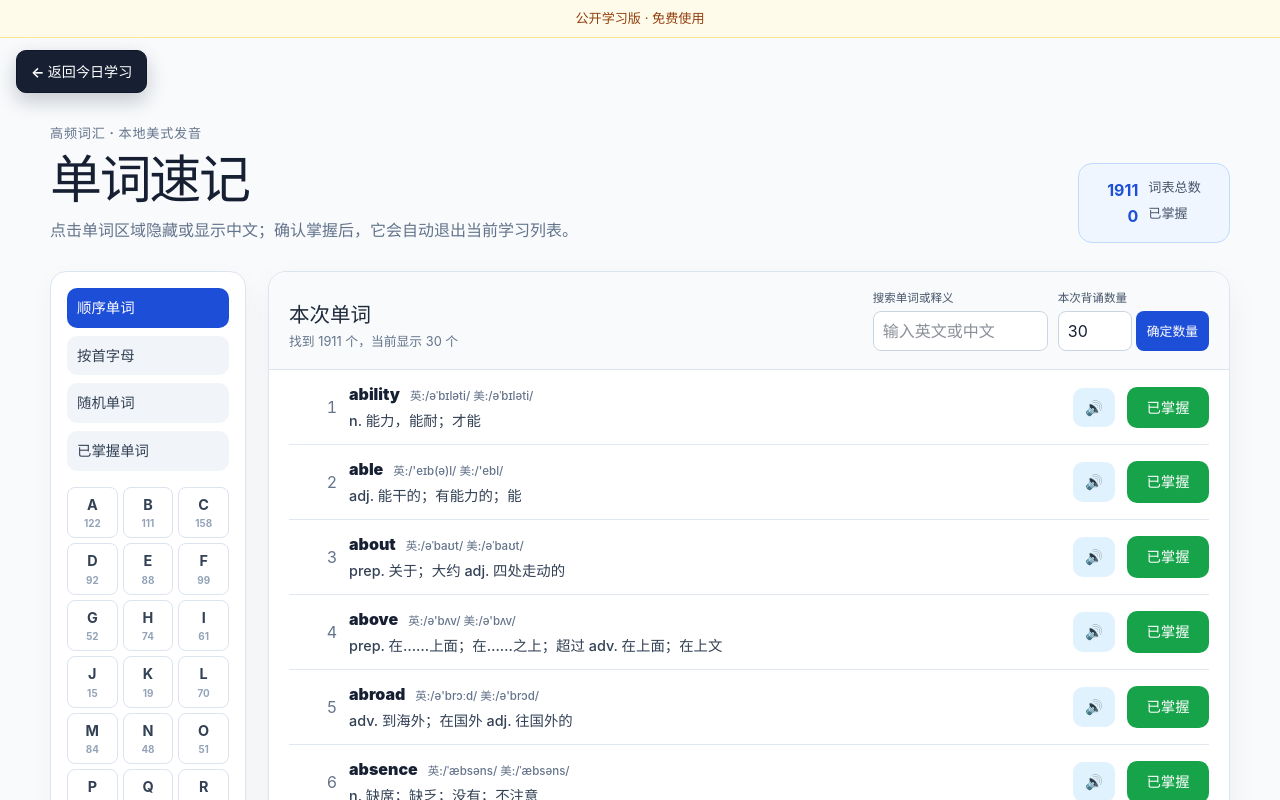
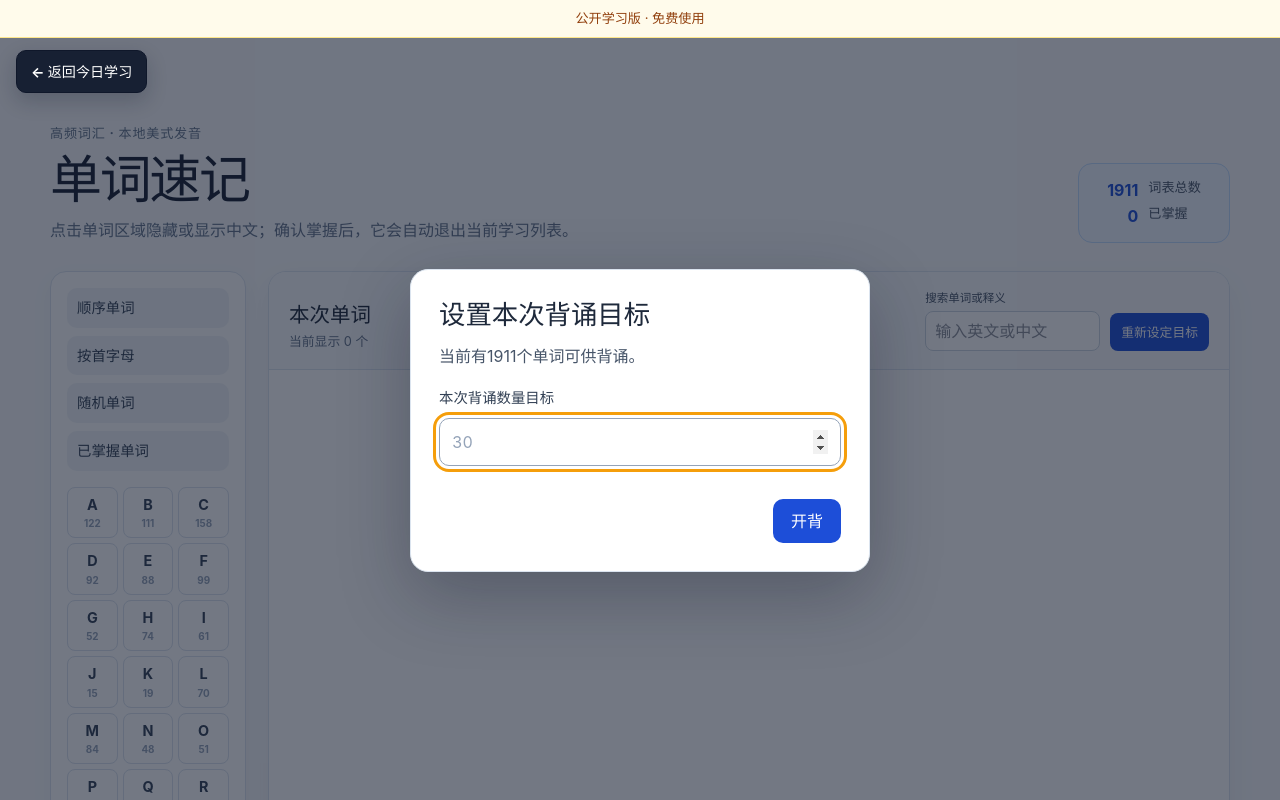
Before and after one commit to yechun1993/English-lern, a React (Vite) app in the folder web/: page / in a window 1280 px wide. Both pictures are taken after a click on the button "单词速记". Shown: the top 800 px of the page. Built offline with nearby package versions, Linux system fonts and the light colour scheme.

Commit message:
feat: add fixed word study sessions

```diff
--- a/web/src/features/WordQuickStudy.css
+++ b/web/src/features/WordQuickStudy.css
@@ -145,26 +145,24 @@
 
 .word-list-controls {
   display: flex;
+  flex-wrap: wrap;
   align-items: flex-end;
   justify-content: flex-end;
   gap: 10px;
 }
 
-.word-search-field,
-.word-limit-form {
+.word-search-field {
   display: grid;
   gap: 4px;
 }
 
-.word-search-field span,
-.word-limit-form label {
+.word-search-field span {
   color: #475569;
   font-size: 0.72rem;
   font-weight: 700;
 }
 
-.word-search-field input,
-.word-limit-form input {
+.word-search-field input {
   min-height: 38px;
   padding: 7px 9px;
   border: 1px solid #cbd5e1;
@@ -178,19 +176,7 @@
   width: 175px;
 }
 
-.word-limit-form {
-  grid-template-columns: 74px auto;
-}
-
-.word-limit-form label {
-  grid-column: 1 / -1;
-}
-
-.word-limit-form input {
-  width: 74px;
-}
-
-.word-limit-form button,
+.word-session-button,
 .word-rerandom-button {
   width: auto;
   min-height: 38px;
@@ -198,6 +184,20 @@
   border-radius: 8px;
   background: #1d4ed8;
   font-size: 0.8rem;
+}
+
+.word-list-toolbar .word-batch-progress {
+  margin: 6px 0;
+  color: #1d4ed8;
+  font-weight: 700;
+  white-space: nowrap;
+}
+
+.word-filter-instruction {
+  margin: 12px 0 0;
+  color: #475569;
+  font-size: 0.8rem;
+  line-height: 1.5;
 }
 
 .word-list {
--- a/web/src/features/WordQuickStudy.tsx
+++ b/web/src/features/WordQuickStudy.tsx
@@ -1,7 +1,9 @@
-import { type FormEvent, useMemo, useRef, useState } from 'react'
+import { useMemo, useRef, useState } from 'react'
 import { FixedBackButton } from '../components/FixedBackButton'
-import { countAvailableWords, selectWords } from '../domain/word-selection'
-import { getWordAudioPath, type WordBrowseMode, type WordEntry } from '../domain/word'
+import { getWordCandidates } from '../domain/word-selection'
+import { completeWordInBatch, createWordStudyBatch, selectBatchWords, type WordBatchRule, type WordStudyBatch } from '../domain/word-study-batch'
+import { getWordAudioPath, type WordEntry } from '../domain/word'
+import { WordBatchChangeDialog, WordBatchCompleteDialog, WordGoalDialog } from './word-study/WordStudyDialogs'
 import './WordQuickStudy.css'
 
 export interface WordQuickStudyProps {
@@ -13,6 +15,19 @@ export interface WordQuickStudyProps {
 }
 
 const LETTERS = Array.from({ length: 26 }, (_, index) => String.fromCharCode(65 + index))
+type GoalDialogContext = 'initial' | 'reset' | 'continue' | null
+
+function sameRule(left: WordBatchRule, right: WordBatchRule) {
+  if (left.kind !== right.kind) return false
+  if (left.kind === 'initial' && right.kind === 'initial') return left.initial === right.initial
+  if (left.kind === 'random' && right.kind === 'random') return left.seed === right.seed
+  return true
+}
+
+function ruleDescription(rule: WordBatchRule, size: number) {
+  const label = rule.kind === 'initial' ? `首字母${rule.initial}` : rule.kind === 'random' ? '随机单词' : '顺序单词'
+  return `将会重新按照${label}排序给出${size}个单词背诵`
+}
 
 export function WordQuickStudy({
   words,
@@ -21,31 +36,33 @@ export function WordQuickStudy({
   onMarkMastered,
   onUnmarkMastered,
 }: WordQuickStudyProps) {
-  const [mode, setMode] = useState<WordBrowseMode>('ordered')
-  const [initial, setInitial] = useState('A')
+  const [batch, setBatch] = useState<WordStudyBatch | null>(null)
+  const [goalDialogContext, setGoalDialogContext] = useState<GoalDialogContext>('initial')
+  const [pendingRule, setPendingRule] = useState<WordBatchRule | null>(null)
+  const [viewingMastered, setViewingMastered] = useState(false)
   const [query, setQuery] = useState('')
-  const [limitInput, setLimitInput] = useState('30')
-  const [limit, setLimit] = useState(30)
+  const [masteredQuery, setMasteredQuery] = useState('')
+  const [initialInstruction, setInitialInstruction] = useState(false)
   const [shuffleSeed, setShuffleSeed] = useState(() => Date.now())
-  const [visibleDefinitions, setVisibleDefinitions] = useState(
-    () => new Set(words.map((entry) => entry.id)),
-  )
+  const [hiddenDefinitionIds, setHiddenDefinitionIds] = useState<Set<string>>(() => new Set())
+  const batchVersionRef = useRef(0)
   const [audioPath, setAudioPath] = useState('')
   const [audioError, setAudioError] = useState<string | null>(null)
   const audioRef = useRef<HTMLAudioElement>(null)
   const masteredSet = useMemo(() => new Set(masteredWordIds), [masteredWordIds])
 
-  const selectionInput = {
-    words,
-    masteredWordIds,
-    mode,
-    initial,
-    query,
-    limit,
-    shuffleSeed,
-  }
-  const availableCount = countAvailableWords(selectionInput)
-  const visibleWords = selectWords(selectionInput)
+  const availableCount = useMemo(() => getWordCandidates({
+    words, masteredWordIds, mode: 'ordered', query: '',
+  }).length, [words, masteredWordIds])
+  const pendingAvailableCount = useMemo(() => pendingRule ? getWordCandidates({
+    words, masteredWordIds, mode: pendingRule.kind, query: '',
+    initial: pendingRule.kind === 'initial' ? pendingRule.initial : undefined,
+    shuffleSeed: pendingRule.kind === 'random' ? pendingRule.seed : undefined,
+  }).length : 0, [words, masteredWordIds, pendingRule])
+  const visibleWords = viewingMastered
+    ? getWordCandidates({ words, masteredWordIds, mode: 'mastered', query: masteredQuery })
+    : batch ? selectBatchWords(batch, words, query) : []
+  const activeRule = batch?.rule
 
   const letterCounts = useMemo(() => {
     const counts = new Map<string, number>()
@@ -57,28 +74,60 @@ export function WordQuickStudy({
     return counts
   }, [masteredSet, words])
 
-  function applyLimit(event: FormEvent<HTMLFormElement>) {
-    event.preventDefault()
-    const requestedLimit = Math.max(
-      1,
-      Math.min(Math.trunc(Number(limitInput) || 30), availableCount || words.length || 1),
-    )
-    setLimit(requestedLimit)
-    setLimitInput(String(requestedLimit))
+  function startBatch(requestedSize: number, rule: WordBatchRule) {
+    const result = createWordStudyBatch({ words, masteredWordIds, requestedSize, rule })
+    if (result.availableCount === 0) return
+    batchVersionRef.current += 1
+    setBatch(result.batch)
+    setQuery('')
+    setMasteredQuery('')
+    setHiddenDefinitionIds(new Set())
+    if (rule.kind === 'random') setShuffleSeed(rule.seed)
+    setViewingMastered(false)
+    setInitialInstruction(false)
+    setPendingRule(null)
+    setGoalDialogContext(null)
   }
 
-  function selectMode(nextMode: WordBrowseMode) {
-    setMode(nextMode)
-    if (nextMode === 'random') setShuffleSeed((seed) => seed + 1)
+  function requestMode(kind: 'ordered' | 'random') {
+    if (!batch) {
+      setGoalDialogContext('initial')
+      return
+    }
+    if (viewingMastered && batch.rule.kind === kind) {
+      setViewingMastered(false)
+      return
+    }
+    const rule: WordBatchRule = kind === 'random'
+      ? { kind: 'random', seed: shuffleSeed + 1 }
+      : { kind: 'ordered' }
+    if (!viewingMastered && sameRule(batch.rule, rule) && kind !== 'random') return
+    setPendingRule(rule)
   }
 
-  function selectInitial(letter: string) {
-    setInitial(letter)
-    setMode('initial')
+  function requestInitial(initial: string) {
+    if (!batch) return
+    const rule: WordBatchRule = { kind: 'initial', initial }
+    if (viewingMastered && sameRule(batch.rule, rule)) {
+      setViewingMastered(false)
+      return
+    }
+    setPendingRule(rule)
+  }
+
+  function viewMastered() {
+    setMasteredQuery('')
+    setViewingMastered(true)
+    setGoalDialogContext(null)
+  }
+
+  function markMastered(wordId: string) {
+    setBatch((current) => current ? completeWordInBatch(current, wordId) : current)
+    onMarkMastered(wordId)
   }
 
   function toggleDefinition(wordId: string) {
-    setVisibleDefinitions((current) => {
+    setHiddenDefinitionIds((current) => {
       const next = new Set(current)
       if (next.has(wordId)) next.delete(wordId)
       else next.add(wordId)
@@ -98,8 +147,7 @@ export function WordQuickStudy({
     }
   }
 
-  const allUnmasteredAreMastered = mode !== 'mastered'
-    && masteredWordIds.length === words.length
+  const allUnmasteredAreMastered = !viewingMastered && availableCount === 0
 
   return (
     <main className="word-study-shell">
@@ -121,20 +169,21 @@ export function WordQuickStudy({
       <div className="word-study-layout">
         <aside className="word-filter-sidebar" aria-label="单词筛选">
           <div className="word-filter-modes">
-            <button aria-pressed={mode === 'ordered'} onClick={() => selectMode('ordered')} type="button">顺序单词</button>
-            <button aria-pressed={mode === 'initial'} onClick={() => selectMode('initial')} type="button">按首字母</button>
-            <button aria-pressed={mode === 'random'} onClick={() => selectMode('random')} type="button">随机单词</button>
-            <button aria-pressed={mode === 'mastered'} onClick={() => selectMode('mastered')} type="button">已掌握单词</button>
+            <button aria-pressed={!viewingMastered && activeRule?.kind === 'ordered'} onClick={() => requestMode('ordered')} type="button">顺序单词</button>
+            <button aria-pressed={!viewingMastered && activeRule?.kind === 'initial'} onClick={() => setInitialInstruction(true)} type="button">按首字母</button>
+            <button aria-pressed={!viewingMastered && activeRule?.kind === 'random'} onClick={() => requestMode('random')} type="button">随机单词</button>
+            <button aria-pressed={viewingMastered} onClick={viewMastered} type="button">已掌握单词</button>
           </div>
+          {initialInstruction && <p className="word-filter-instruction" role="status">请选择下方具体字母</p>}
 
           <div className="word-letter-index" aria-label="首字母索引">
             {LETTERS.map((letter) => (
               <button
                 aria-label={`字母 ${letter}`}
-                aria-pressed={mode === 'initial' && initial === letter}
+                aria-pressed={!viewingMastered && activeRule?.kind === 'initial' && activeRule.initial === letter}
                 disabled={(letterCounts.get(letter) ?? 0) === 0}
                 key={letter}
-                onClick={() => selectInitial(letter)}
+                onClick={() => requestInitial(letter)}
                 type="button"
               >
                 <span>{letter}</span>
@@ -147,29 +196,29 @@ export function WordQuickStudy({
         <section className="word-list-panel" aria-labelledby="word-list-heading">
           <div className="word-list-toolbar">
             <div>
-              <h2 id="word-list-heading">本次单词</h2>
-              <p>找到 {availableCount} 个，当前显示 {visibleWords.length} 个</p>
+              <h2 id="word-list-heading">{viewingMastered ? '已掌握单词' : '本次单词'}</h2>
+              {batch && <p className="word-batch-progress">本轮目标 {batch.actualSize} · 剩余 {batch.remainingWordIds.length}</p>}
+              <p>当前显示 {visibleWords.length} 个</p>
             </div>
             <div className="word-list-controls">
               <label className="word-search-field">
                 <span>搜索单词或释义</span>
-                <input onChange={(event) => setQuery(event.target.value)} placeholder="输入英文或中文" type="search" value={query} />
+                <input onChange={(event) => viewingMastered ? setMasteredQuery(event.target.value) : setQuery(event.target.value)} placeholder="输入英文或中文" type="search" value={viewingMastered ? masteredQuery : query} />
               </label>
-              {mode === 'random' && (
-                <button className="word-rerandom-button" onClick={() => setShuffleSeed((seed) => seed + 1)} type="button">重新随机</button>
+              {viewingMastered && batch && (
+                <button className="word-session-button" onClick={() => setViewingMastered(false)} type="button">返回本轮单词</button>
               )}
-              <form className="word-limit-form" onSubmit={applyLimit}>
-                <label htmlFor="word-limit">本次背诵数量</label>
-                <input id="word-limit" inputMode="numeric" min="1" onChange={(event) => setLimitInput(event.target.value)} type="number" value={limitInput} />
-                <button type="submit">确定数量</button>
-              </form>
+              {!viewingMastered && activeRule?.kind === 'random' && (
+                <button className="word-rerandom-button" onClick={() => requestMode('random')} type="button">重新随机</button>
+              )}
+              <button className="word-session-button" onClick={() => setGoalDialogContext(batch ? 'reset' : 'initial')} type="button">重新设定目标</button>
             </div>
           </div>
 
           {visibleWords.length > 0 ? (
             <ul aria-label="单词列表" className="word-list">
               {visibleWords.map((entry) => {
-                const definitionVisible = visibleDefinitions.has(entry.id)
+                const definitionVisible = !hiddenDefinitionIds.has(entry.id)
                 const isMastered = masteredSet.has(entry.id)
                 return (
                   <li className="word-row" data-word-id={entry.id} key={entry.id}>
@@ -198,7 +247,7 @@ export function WordQuickStudy({
                     <button
                       aria-label={isMastered ? `取消掌握 ${entry.word}` : `已掌握 ${entry.word}`}
                       className={`word-mastered-button${isMastered ? ' is-mastered' : ''}`}
-                      onClick={() => isMastered ? onUnmarkMastered(entry.id) : onMarkMastered(entry.id)}
+                      onClick={() => isMastered ? onUnmarkMastered(entry.id) : markMastered(entry.id)}
                       type="button"
                     >
                       {isMastered ? '取消掌握' : '已掌握'}
@@ -217,6 +266,29 @@ export function WordQuickStudy({
           {audioError && <p className="word-audio-error" role="alert">{audioError}</p>}
         </section>
       </div>
+      {goalDialogContext && (
+        <WordGoalDialog
+          availableCount={availableCount}
+          canCancel={goalDialogContext === 'reset'}
+          key={goalDialogContext}
+          onBack={onBack}
+          onCancel={() => setGoalDialogContext(null)}
+          onStart={(size) => startBatch(size, goalDialogContext === 'reset' ? batch?.rule ?? { kind: 'ordered' } : { kind: 'ordered' })}
+          onViewMastered={viewMastered}
+        />
+      )}
+      {pendingRule && batch && (
+        <WordBatchChangeDialog
+          availableCount={pendingAvailableCount}
+          description={ruleDescription(pendingRule, batch.requestedSize)}
+          requestedSize={batch.requestedSize}
+          onCancel={() => setPendingRule(null)}
+          onConfirm={() => startBatch(batch.requestedSize, pendingRule)}
+        />
+      )}
+      {batch && batch.remainingWordIds.length === 0 && !viewingMastered && !goalDialogContext && !pendingRule && (
+        <WordBatchCompleteDialog onContinue={() => setGoalDialogContext('continue')} onRest={onBack} />
+      )}
     </main>
   )
 }
```
Also changed, not shown: 2 other files (tests, documents, lock files or other folders).
